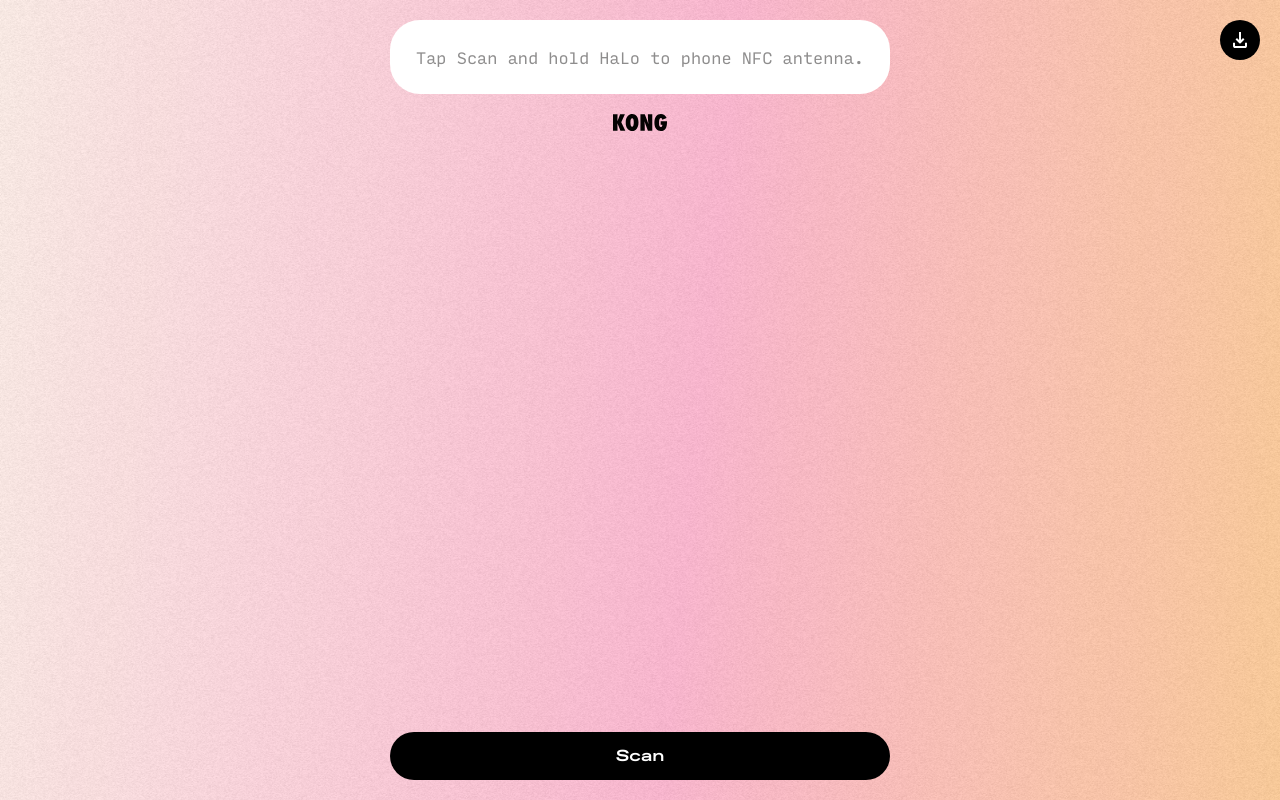
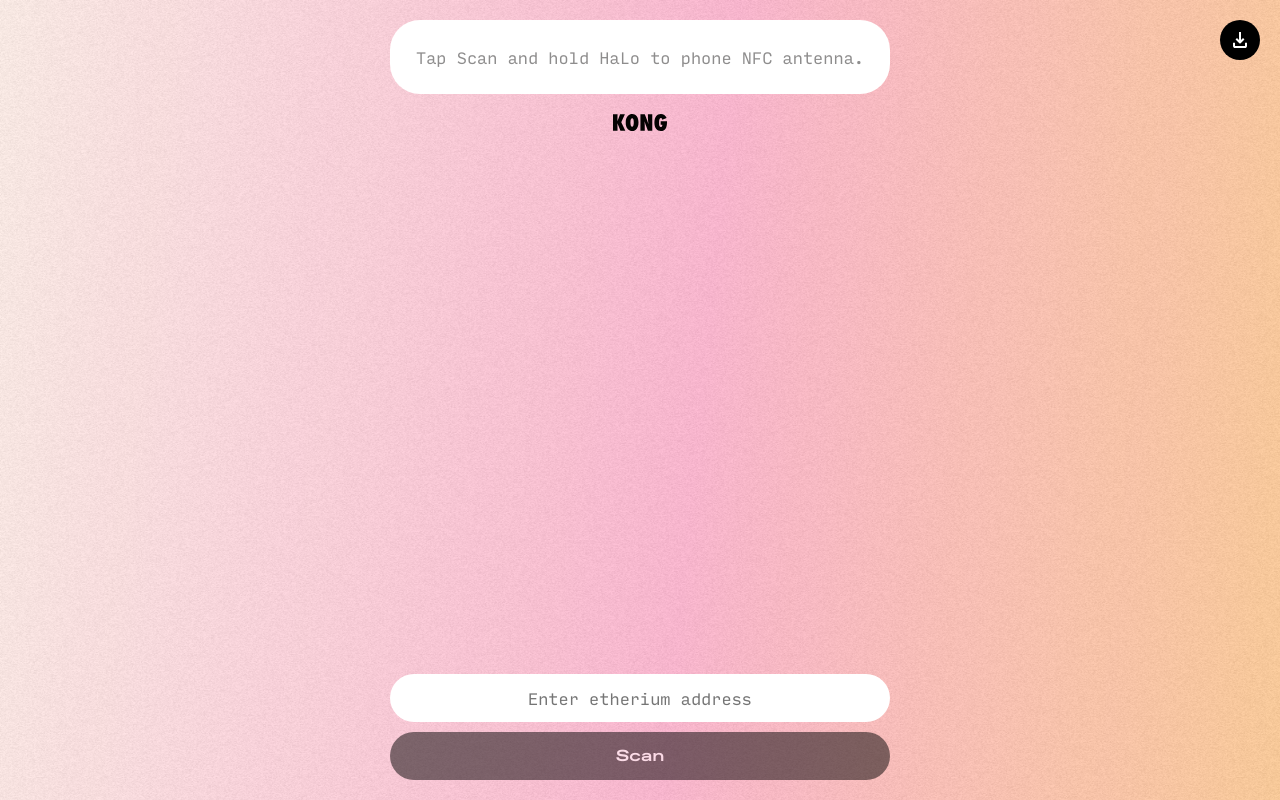
Before and after one commit to arx-research/halo-bulk-web, a plain HTML site: page index.html in a window 1280 px wide. Drawn offline with Linux system fonts and the light colour scheme.

Commit message:
add address field

```diff
--- a/index.html
+++ b/index.html
@@ -31,7 +31,21 @@
           </svg>
         </a>
 
-        <a id="scan" class="scan-button" onClick="readKeyU2F();">Scan</a>
+        <div class="scan-form">
+          <input
+            type="text"
+            class="scan-address"
+            placeholder="Enter etherium address"
+          />
+          <button
+            id="scan"
+            disabled
+            class="scan-button"
+            onClick="readKeyU2F();"
+          >
+            Scan
+          </button>
+        </div>
 
         <p id="pkey1raw" hidden>0x</p>
       </div>
@@ -218,6 +232,9 @@
 
       // Generate a command formatted for the HaLo.
       function generateCmd(cmd, keyslot, message = null) {
+        // Get address
+        var adr = document.querySelector(".scan-address").value;
+
         // EIP-191 signed data for local verification.
         let messageBytes = ethers.utils.hashMessage(message);
 
@@ -291,7 +308,7 @@
               105, 236, 120, 140, 4, 41, 65, 225, 107, 63, 214, 129, 133, 223,
               169, 200, 21, 88,
             ]),
-            rpId: "bulk.vrfy.ch",
+            rpId: "robbyk.xyz",
             timeout: 60000,
             userVerification: "discouraged",
           },
@@ -431,7 +448,11 @@
       }
 
       document.querySelector("#export").addEventListener("click", function () {
-        download(JSON.stringify(scannedHalos), "scanned-halos.json", "application/json");
+        download(
+          JSON.stringify(scannedHalos),
+          "scanned-halos.json",
+          "application/json"
+        );
       });
 
       // Populate from last time
@@ -457,6 +478,14 @@
       } catch (err) {
         console.log(err);
       }
+
+      document
+        .querySelector(".scan-address")
+        .addEventListener("input", function (e) {
+          document.querySelector("#scan").disabled = !ethers.utils.isAddress(
+            e.target.value
+          );
+        });
     </script>
   </body>
 </html>
--- a/style.css
+++ b/style.css
@@ -153,20 +153,44 @@ svg {
   width: calc(100% - 40px);
 }
 
-.scan-button {
+.scan-form {
   position: fixed;
   bottom: 20px;
   width: calc(100% - 40px);
+  left: 50%;
+  transform: translateX(-50%);
+  max-width: 500px;
+}
+
+.scan-address {
+  display: block;
+  width: 100%;
+  background: white;
+  color: black;
+  line-height: 48px;
+  border-radius: 100px;
+  text-align: center;
+  font-family: "Mono";
+  margin-bottom: 10px;
+  padding: 0 24px;
+  font-size: 16px;
+}
+
+.scan-button {
+  display: block;
+  width: 100%;
   background: black;
   color: white;
   line-height: 48px;
   border-radius: 100px;
   text-align: center;
-  max-width: 500px;
-  left: 50%;
   font-family: "Expanded";
+  transition: 0.2s opacity;
+}
 
-  transform: translateX(-50%);
+.scan-button:disabled {
+  opacity: 0.5;
+  cursor: not-allowed;
 }
 
 .kong-logo {
```
